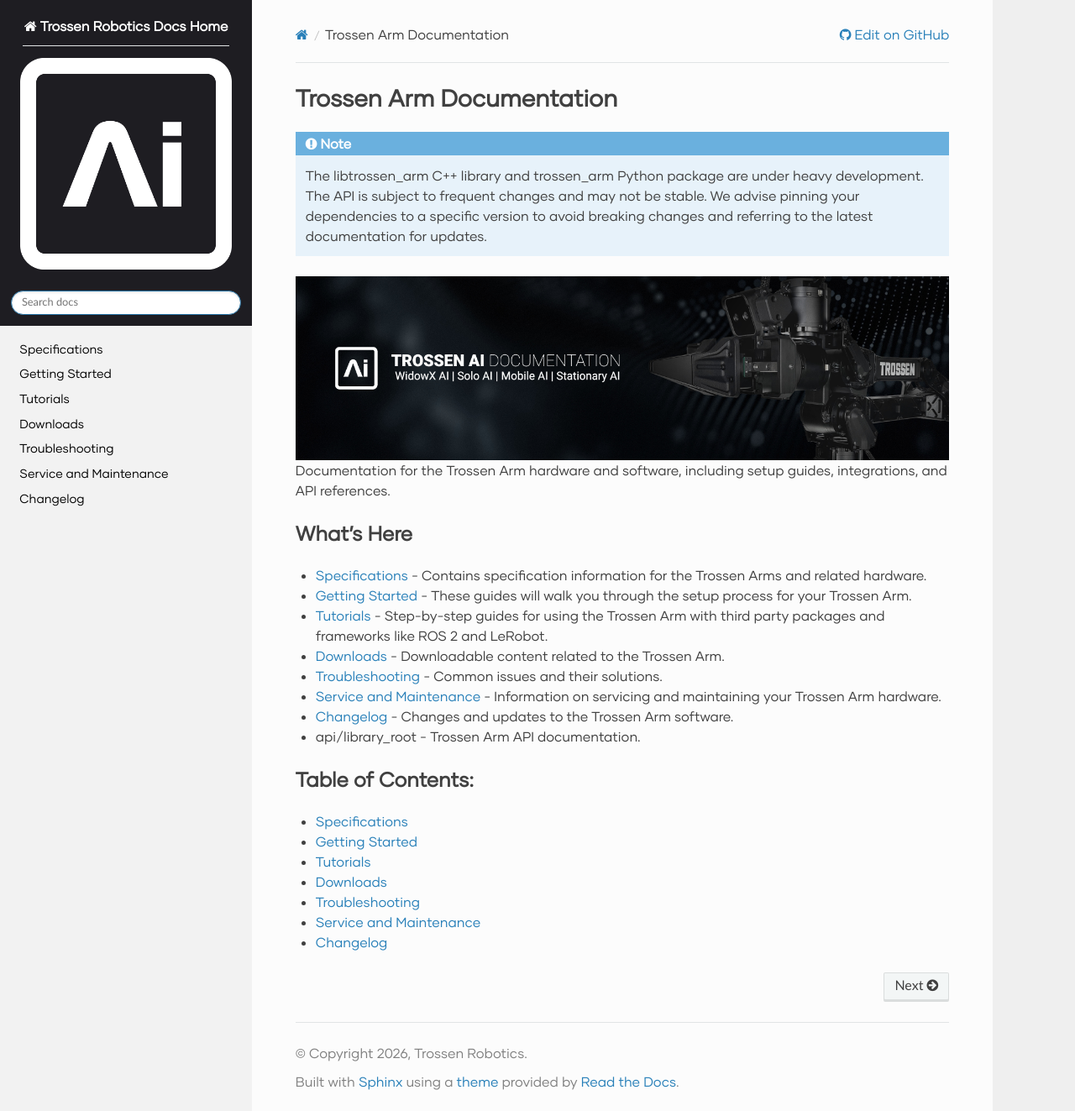
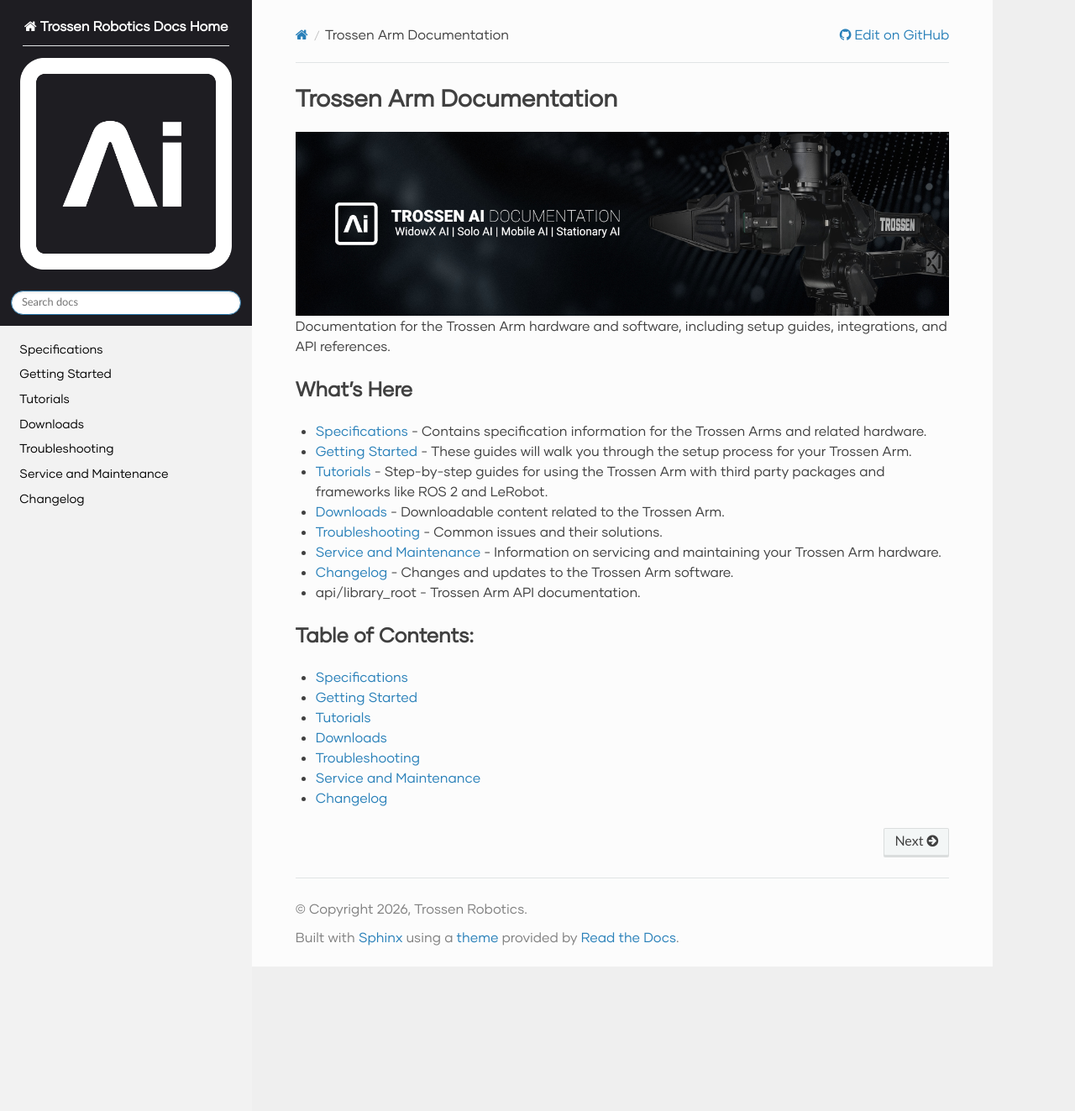
Before and after one commit to TrossenRobotics/trossen_arm, a Sphinx documentation site: the page built from docs/index.rst, in a window 1280 px wide and 1323 px high. Shown: the whole window at 84% size. Built offline with Sphinx 7.4.7 and the Read the Docs theme 3.1.0, drawn with Linux system fonts in a browser that asks for light colours; some web fonts are replaced; pages that are not in the unit, such as notebooks, are missing from menus.

Commit message:
Remove version pinning recommendation banner (#188)

```diff
--- a/docs/index.rst
+++ b/docs/index.rst
@@ -1,12 +1,6 @@
 =========================
 Trossen Arm Documentation
 =========================
-
-.. note::
-
-    The libtrossen_arm C++ library and trossen_arm Python package are under heavy development.
-    The API is subject to frequent changes and may not be stable.
-    We advise pinning your dependencies to a specific version to avoid breaking changes and referring to the latest documentation for updates.
 
 .. image:: images/banner.jpg
     :align: center
```
